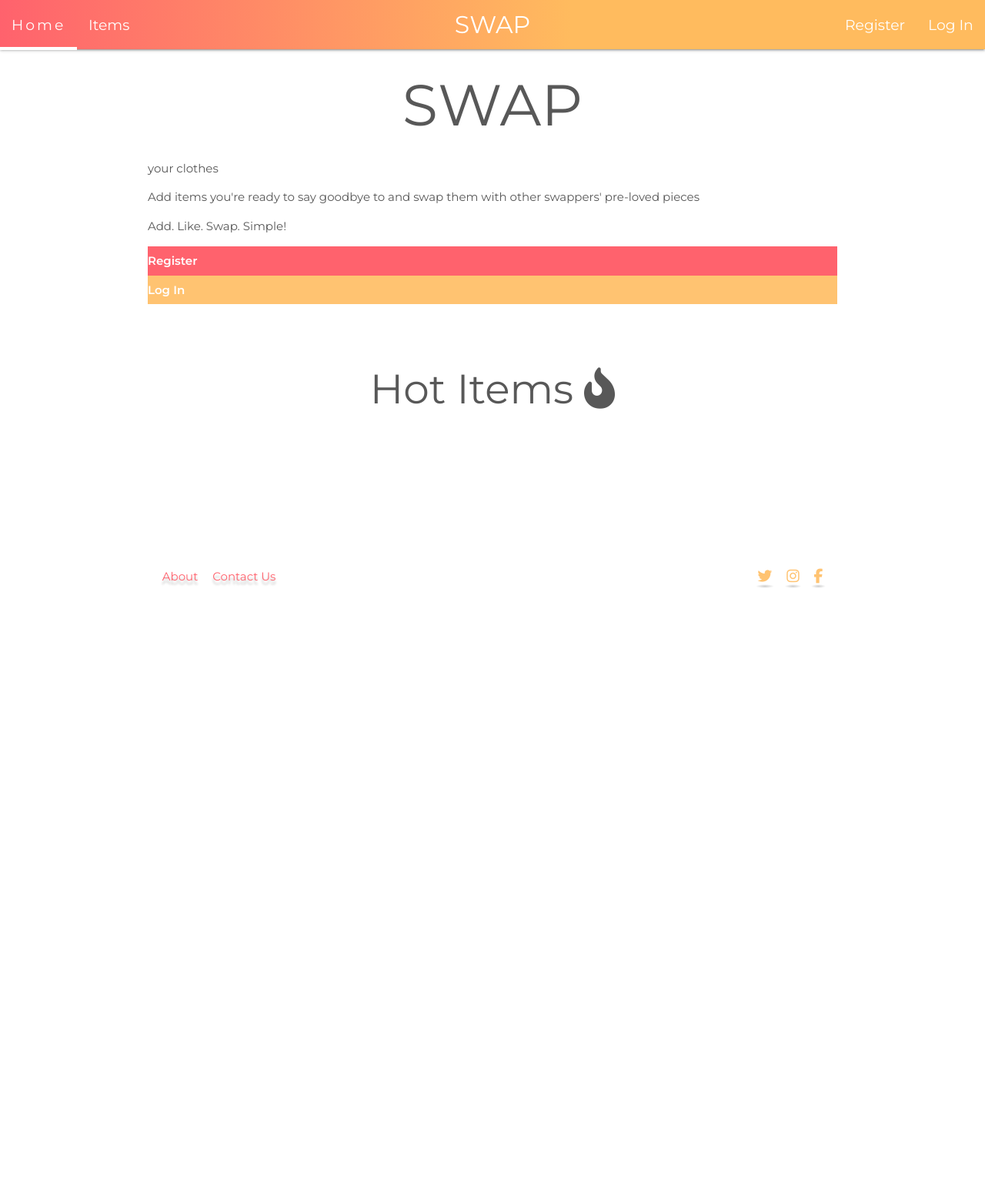
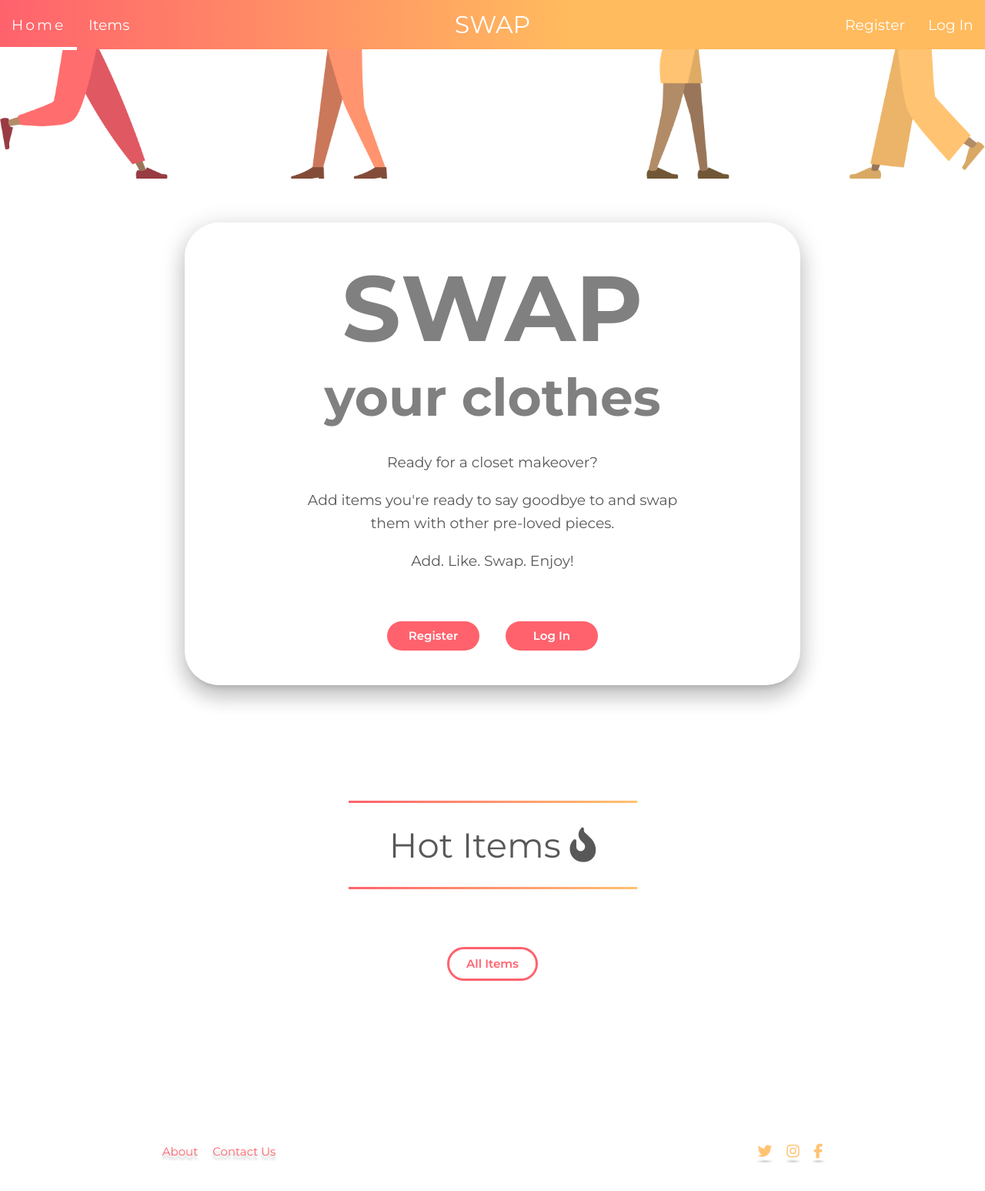
Before and after one commit to PaladinKnightMaster/swap-clothes-app, a Flask app: page /home in a window 1280 px wide. Shown: the whole page at 77% size. Before the commit the page ends 763 px from the top, so only its background shows below. Run offline with Flask 2, Linux system fonts and the light colour scheme; the visitor is signed in with stand-in values (Sample User, id 1); data that the repository does not hold is empty; some libraries are stand-ins or nearby versions.

Commit message:
Add Home page styles

```diff
--- a/static/css/style.css
+++ b/static/css/style.css
@@ -26,7 +26,17 @@ h1 {
 }
 
 h2 {
-    padding-top: 3rem;
+    font-size: 3rem;
+    padding: 1rem 0;
+    margin: 3rem auto 2rem;
+    max-width: 25rem;
+    border-width: 3px;
+    border-top-style: solid;
+    border-bottom-style: solid;
+    border-image: linear-gradient(0deg, #FF626D, #FFC371) 1;
+    border-image: -webkit-linear-gradient(0deg, #FF626D, #FFC371) 1;
+    border-image: -moz-linear-gradient(0deg, #FF626D, #FFC371) 1;
+    border-image: -o-linear-gradient(0deg, #FF626D, #FFC371) 1;
 }
 
 /* Spacing */
@@ -83,7 +93,7 @@ h2 {
 
 .filled-red, .filled-orange {
     color: #fff;
-    border: none;
+    border: none
 }
 
 .outlined-red {
@@ -572,22 +582,103 @@ a i.like-button-disabled {
 }
 
 /* ---------HOME PAGE---------- */
-#swap-heading {
-    font-size: 5rem;
-}
 
+/* Landing page top section */
 .landing-graphic-container {
     width: 100%;
-    height: 15rem;
+    height: 5rem;
     background: #fff url('/static/graphics/feet.png') top/contain no-repeat;
 }
 
-/*
-border-width: 3px;
-  border-style: solid;
-  border-image:
-    linear-gradient(
-      to bottom,
-      red,
-      rgba(0, 0, 0, 0)
-     1 100%; */
+.landing-content-container {
+    max-width: 800px;
+    margin:  0 auto 5rem;
+    padding: 2rem 0.5rem;
+}
+
+.landing-content {
+    max-width: 300px;
+    margin: 2rem auto 0;
+}
+
+.landing-content p {
+    font-size: 1rem;
+    line-height: 2rem;
+}
+
+.landing-content a {
+    margin: 1rem 0 0;
+    width: 8rem;
+}
+
+#swap-heading {
+    font-size: 4.5rem;
+    font-weight: 800;
+    width: 100%;
+}
+
+#swap-subheading {
+    font-size: 2.25rem;
+    font-weight: 700;
+}
+
+#swap-heading, #swap-subheading {
+    margin: 0 auto;
+    color: #808080;
+}
+
+@media screen and (min-width: 600px) {
+    .landing-graphic-container {
+        height: 10rem;
+    }
+    .landing-content-container {
+        padding: 3rem;
+    }
+    .landing-content a {
+        margin: 3rem 1rem 0;
+    }
+    .landing-content p {
+        font-size: 1.25em;
+    }
+    .landing-content{
+        margin: 0 auto;
+        max-width: 500px;
+    }
+    #swap-heading {
+        font-size: 8rem;
+    }
+    #swap-subheading {
+        font-size: 4.5rem;
+    }
+}
+
+@media screen and (min-width: 992px) {
+    .landing-graphic-container {
+        height: 15rem;
+    }
+}
+
+/* Hot Items section */
+.hot-items {
+    margin: 5rem auto;
+    max-width: 1200px;
+}
+
+.hot-items h2 {
+    padding: 2rem 0;
+    margin-bottom: 5rem;
+}
+
+.liked-count {
+    font-size: 1.5rem;
+}
+
+.hot-item-card {
+    margin-bottom: 2rem;
+}
+
+@media screen and (min-width: 992px) {
+    .hot-items {
+        margin: 10rem auto;
+    }
+}
--- a/templates/base.html
+++ b/templates/base.html
@@ -34,7 +34,7 @@
                         <!-- Display my profile, add item and log out pages if user is logged in -->
                         {% if session.user and session.user != 'guest' %}
                             <li><a href="{{ url_for('my_profile') }}" class="hvr-underline-from-center {% block nav_my_profile %}{% endblock %}">My Profile</a></li>
-                            <li><a href="{{ url_for('add_item') }}" class="hvr-underline-from-center {% block nav_add_item %}{% endblock %}"><i class="fas fa-plus"></i> Add Item</a></li>
+                            <li><a href="{{ url_for('add_item') }}" class="hvr-underline-from-center {% block nav_add_item %}{% endblock %}">Add Item</a></li>
                             <li><a href="{{ url_for('logout') }}" class="hvr-underline-from-center {% block nav_logout %}{% endblock %}">Log Out</a></li>
                         {% else %}
                             <li><a href="{{ url_for('register') }}" class="hvr-underline-from-center {% block nav_register %}{% endblock %}">Register</a></li>
@@ -51,13 +51,14 @@
                 <!-- Display my profile, add item and log out pages if user is logged in -->
                 {% if session.user and session.user != 'guest' %}
                     <li><a href="{{ url_for('my_profile') }}" class="{% block sidenav_my_profile %}{% endblock %}">My Profile</a></li>
-                    <li><a href="{{ url_for('add_item') }}" class="{% block sidenav_add_item %}{% endblock %}">Add Item <i class="fas fa-plus"></i></a></li>
+                    <li><a href="{{ url_for('add_item') }}" class="{% block sidenav_add_item %}{% endblock %}">Add Item </a></li>
                     <li><a href="{{ url_for('logout') }}" class="{% block sidenav_logout %}{% endblock %}">Log Out</a></li>
                 {% else %}
                     <li><a href="{{ url_for('register') }}" class="{% block sidenav_register %}{% endblock %}">Register</a></li>
                     <li><a href="{{ url_for('login') }}" class="{% block sidenav_login %}{% endblock %}">Login</a></li>
                 {% endif %}
             </ul>
+            {% block landing_graphic %}{% endblock %}
         </header>
 
         <section>
--- a/templates/index.html
+++ b/templates/index.html
@@ -10,26 +10,29 @@
 
 {% block content %}
 <!-- Top Landing Page section -->
-<section class="landing-pg-container">
-    <div class="container">
+<section class="container center">
+    <div class="landing-content-container z-depth-4 border-radius-m">
         <h1 id="swap-heading">SWAP</h1>
-        <p>your clothes</p>
-        <p>Add items you're ready to say goodbye to and swap them with other swappers' pre-loved pieces</p>
-        <p>Add. Like. Swap. Simple!</p>
-        <div class="row">
-            <a href="{{ url_for('register') }}" class="swap-btn filled-red">Register</a>
-            <a href="{{ url_for('login') }}" class="swap-btn filled-orange">Log In</a>
+        <p id="swap-subheading">your clothes</p>
+        <div class="landing-content">
+            <p>Ready for a closet makeover?</p>
+            <p>Add items you're ready to say goodbye to and swap them with other pre-loved pieces.</p>
+            <p>Add. Like. Swap. Enjoy!</p>
+            <a href="{{ url_for('register') }}" class="swap-btn filled-red border-radius-m profile-btn">Register</a>
+            <a href="{{ url_for('login') }}" class="swap-btn filled-red border-radius-m profile-btn">Log In</a>
         </div>
     </div>
 </section>
 
 <!-- Hot Items section -->
-<section class="top-items container">
+<section class="hot-items">
     <h2 class="center-align">Hot Items <i class="fas fa-fire-alt"></i></h2>
         <!-- Display Items -->
         <div class="row">
             {% for item in items %}
-            <div class="col s12 m6 l4">
+            <div class="col s12 m6 l4 hot-item-card">
+                <!-- Count of likes -->
+                <div class="center liked-count"><i class="fas fa-heart accent-text"></i> {{ item.liked_count }}</div>
                 <div class="card center z-depth-4">
                     <!-- Card Image -->
                     <div class="card-image">
@@ -122,7 +125,15 @@
                 </div>
             </div>
         {% endfor %}
+        <!-- All Items button -->
+        <div class="row">
+            <div class="col s12 center">
+                <a href="{{ url_for('items', username=session.user) }}" class="swap-btn outlined-red border-radius-m center-align profile-btn">
+                    All Items
+                </a>
+            </div>
         </div>
+    </div>
 </section>
 
 {% endblock %}
```
